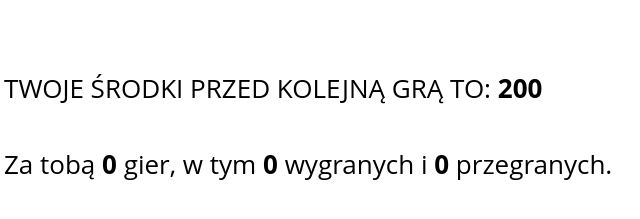
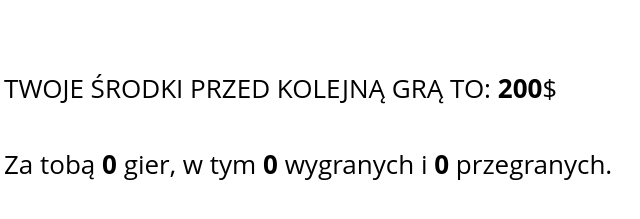
Before and after one commit to lukasztolwinski/OneHandBandito, a plain HTML site: page index.html in a window 1280 px wide. Shown: the part 497-716 px from the top of the page, 124-764 px from the left. Drawn offline with Linux system fonts and the light colour scheme.

Commit message:
first commit

```diff
--- a/index.html
+++ b/index.html
@@ -24,7 +24,7 @@
             <button id="start">Zakręć!</button>
         </section>
 
-        <section class="panel">TWOJE ŚRODKI PRZED KOLEJNĄ GRĄ TO: <span class="wallet"></span></section>
+        <section class="panel">TWOJE ŚRODKI PRZED KOLEJNĄ GRĄ TO: <span class="wallet"></span>$</section>
 
         <section class="score">
             <span class="result"></span> Za tobą <span class="number"></span> gier, w tym <span class="win"></span>
```
